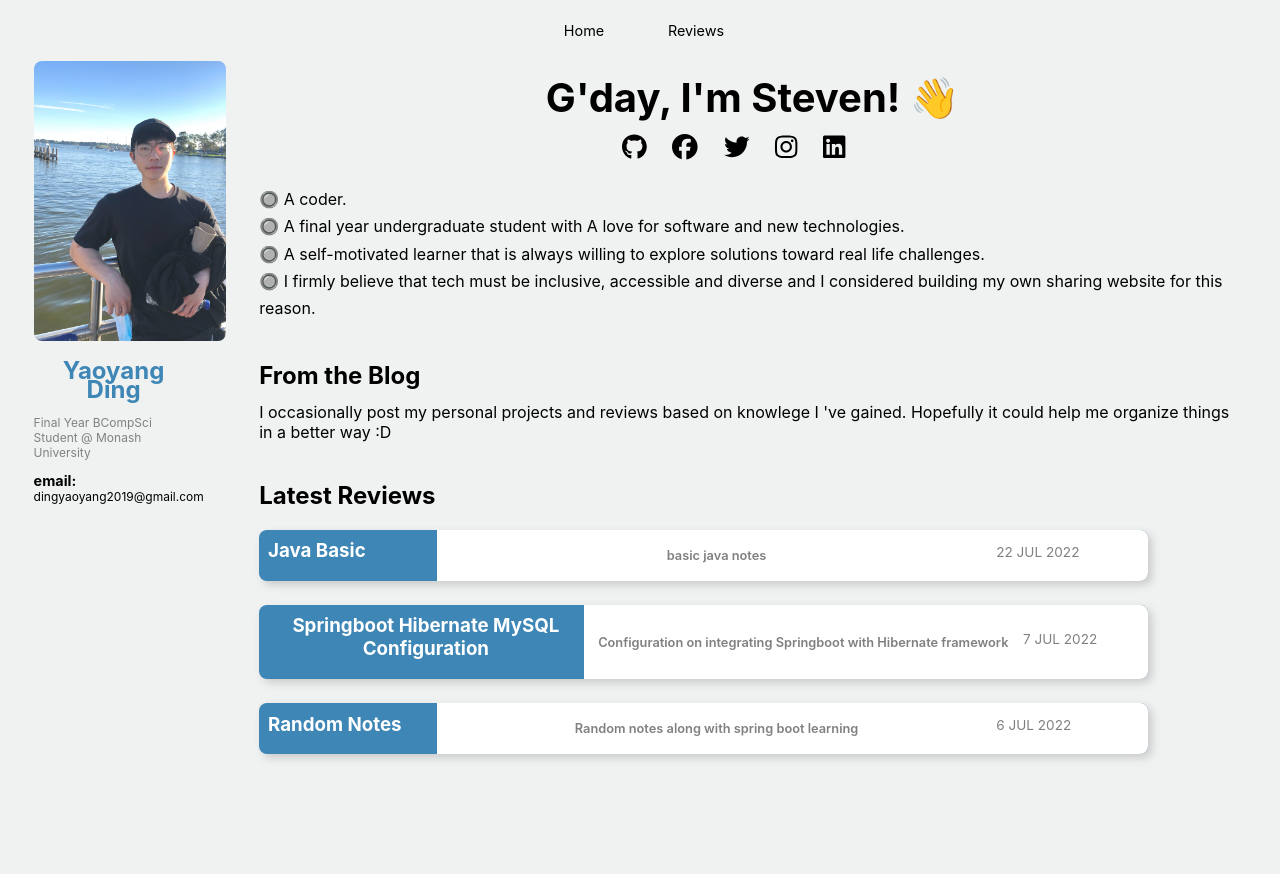
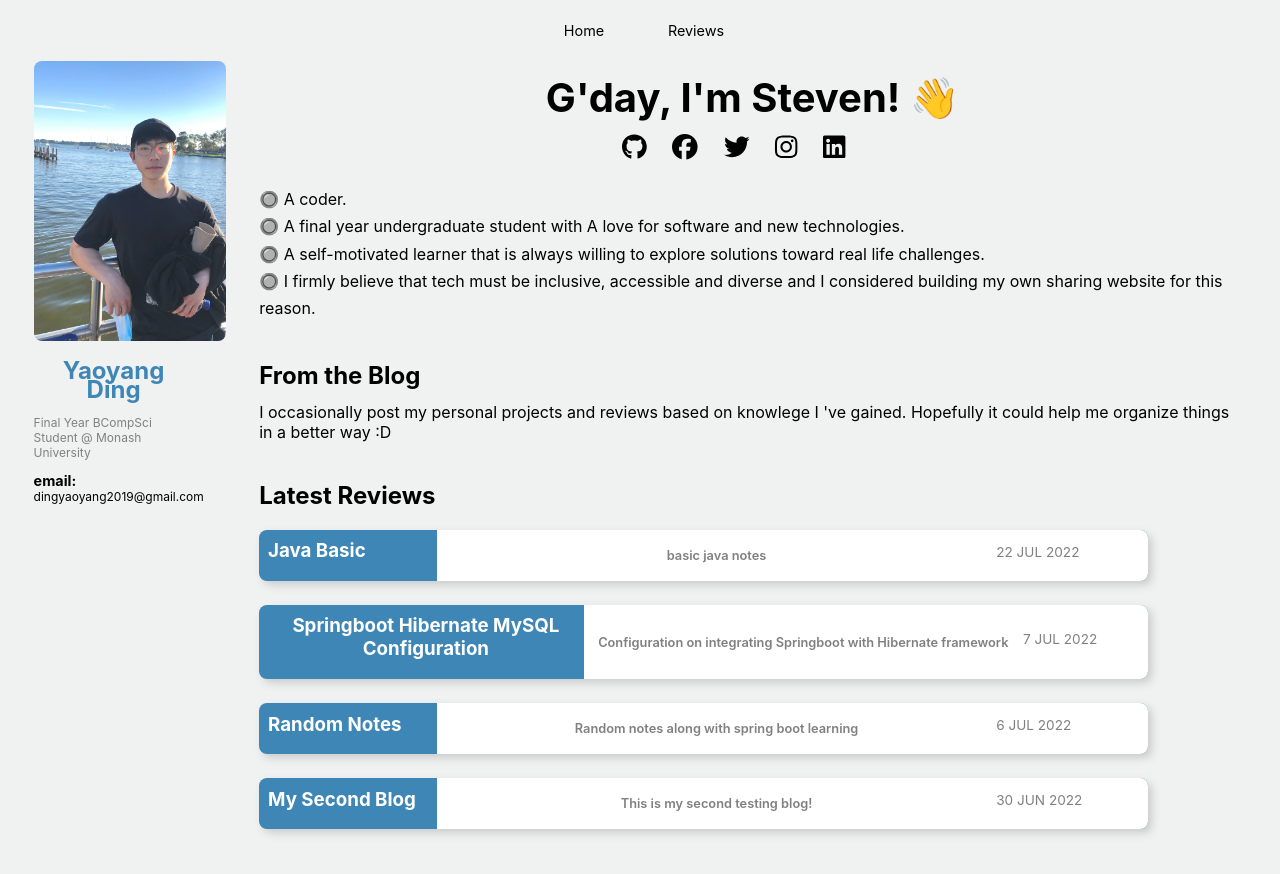
Before and after one commit to yaoyangdi/yaoyangdi.github.io, a React (Create React App) app: page / in a window 1280 px wide. Shown: the top 874 px of the page. Before the commit the page ends 802 px from the top, so only its background shows below. Built offline with nearby package versions, Linux system fonts and the light colour scheme.

Commit message:
small changes

```diff
--- a/src/components/pages/blog/markdown/my-second-blog.md
+++ b/src/components/pages/blog/markdown/my-second-blog.md
@@ -4,10 +4,14 @@ True! it is working now!
 
 
 
-I can now write the md file down via Typora and then react helps me to convert it directly to a new html page HAHAHA!
+I can now write the md file down via Typora and then react-markdown helps me to convert it and render to the component HAHAHA!
 
 
 
 THAT IS SO COOL!
 
+
+
+edit: now I use react-syntax-highlighter to improve UI of code snippets and make changes on some css making it more tidy. So yeah... cheers
+
 ![a9843f4f7b19d0b6421f5ca1397caee](images/a9843f4f7b19d0b6421f5ca1397caee.jpg)
--- a/src/components/pages/home/Home.js
+++ b/src/components/pages/home/Home.js
@@ -64,7 +64,7 @@ const Home = () => {
             </p>
             <h2>Latest Reviews</h2>
             <div className='home-content card'>
-              {sortByDate(data, false).slice(0,3).map((val, index) => {
+              {sortByDate(data, false).slice(0,4).map((val, index) => {
                 return (
                         <Card key={index}  title={val.title} desc={val.desc} date={val.date} link={`/reviews/${val.fileName}`} />
                 )
```
